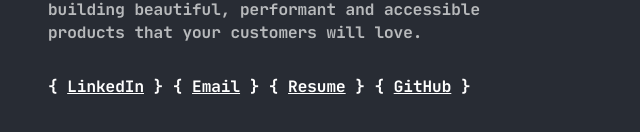
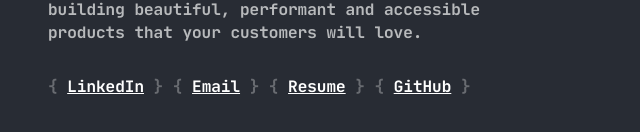
Before and after one commit to malinmalliyawadu/personal-site, a React (Create React App) app: page / in a window 1280 px wide. Shown: the part 408-540 px from the top of the page, without its empty margins (0-640 px from the left). Built offline with nearby package versions, Linux system fonts and the light colour scheme.

Commit message:
Apex domain

```diff
--- a/package.json
+++ b/package.json
@@ -2,7 +2,7 @@
   "name": "personal-site",
   "version": "0.1.0",
   "private": true,
-  "homepage": "https://www.malin.nz",
+  "homepage": "https://malin.nz",
   "dependencies": {
     "@testing-library/jest-dom": "^4.2.4",
     "@testing-library/react": "^9.5.0",
--- a/public/index.html
+++ b/public/index.html
@@ -1,6 +1,20 @@
 <!DOCTYPE html>
 <html lang="en">
   <head>
+    <!-- Google Tag Manager -->
+    <script>
+      (function (w, d, s, l, i) {
+        w[l] = w[l] || [];
+        w[l].push({ "gtm.start": new Date().getTime(), event: "gtm.js" });
+        var f = d.getElementsByTagName(s)[0],
+          j = d.createElement(s),
+          dl = l != "dataLayer" ? "&l=" + l : "";
+        j.async = true;
+        j.src = "https://www.googletagmanager.com/gtm.js?id=" + i + dl;
+        f.parentNode.insertBefore(j, f);
+      })(window, document, "script", "dataLayer", "GTM-NLXWBDR");
+    </script>
+    <!-- End Google Tag Manager -->
     <meta charset="utf-8" />
     <link rel="icon" href="%PUBLIC_URL%/favicon.ico" />
     <meta name="viewport" content="width=device-width, initial-scale=1" />
@@ -13,6 +27,16 @@
     </title>
   </head>
   <body>
+    <!-- Google Tag Manager (noscript) -->
+    <noscript
+      ><iframe
+        src="https://www.googletagmanager.com/ns.html?id=GTM-NLXWBDR"
+        height="0"
+        width="0"
+        style="display: none; visibility: hidden;"
+      ></iframe
+    ></noscript>
+    <!-- End Google Tag Manager (noscript) -->
     <noscript>You need to enable JavaScript to run this app.</noscript>
     <div id="root"></div>
   </body>
--- a/src/App.css
+++ b/src/App.css
@@ -65,6 +65,10 @@
   vertical-align: bottom;
 }
 
+.footer-link-sep {
+  opacity: 0.3;
+}
+
 @keyframes typewriter {
   from {
     width: 0;
--- a/src/components/Footer.js
+++ b/src/components/Footer.js
@@ -3,7 +3,9 @@
 const Footer = () => {
   return (
     <footer>
-      <span role="presentation">{"{ "}</span>
+      <span className="footer-link-sep" role="presentation">
+        {"{ "}
+      </span>
       <a
         href="https://www.linkedin.com/in/malin-malliya-wadu-94956522/"
         rel="noopener noreferrer"
@@ -11,7 +13,9 @@
       >
         LinkedIn
       </a>
-      <span role="presentation">{" } { "}</span>
+      <span className="footer-link-sep" role="presentation">
+        {" } { "}
+      </span>
       <a
         href="mailto:malin.malliya.wadu@gmail.com"
         rel="noopener noreferrer"
@@ -19,11 +23,15 @@
       >
         Email
       </a>
-      <span role="presentation">{" } { "}</span>
+      <span className="footer-link-sep" role="presentation">
+        {" } { "}
+      </span>
       <a href="/pdfs/resume.pdf" rel="noopener noreferrer" target="_blank">
         Resume
       </a>
-      <span role="presentation">{" } { "}</span>
+      <span className="footer-link-sep" role="presentation">
+        {" } { "}
+      </span>
       <a
         href="https://github.com/malinmalliyawadu"
         rel="noopener noreferrer"
@@ -31,7 +39,9 @@
       >
         GitHub
       </a>
-      <span role="presentation">{" }"}</span>
+      <span className="footer-link-sep" role="presentation">
+        {" }"}
+      </span>
     </footer>
   );
 };
```
Also changed, not shown: 2 other files (tests, documents, lock files or other folders).
